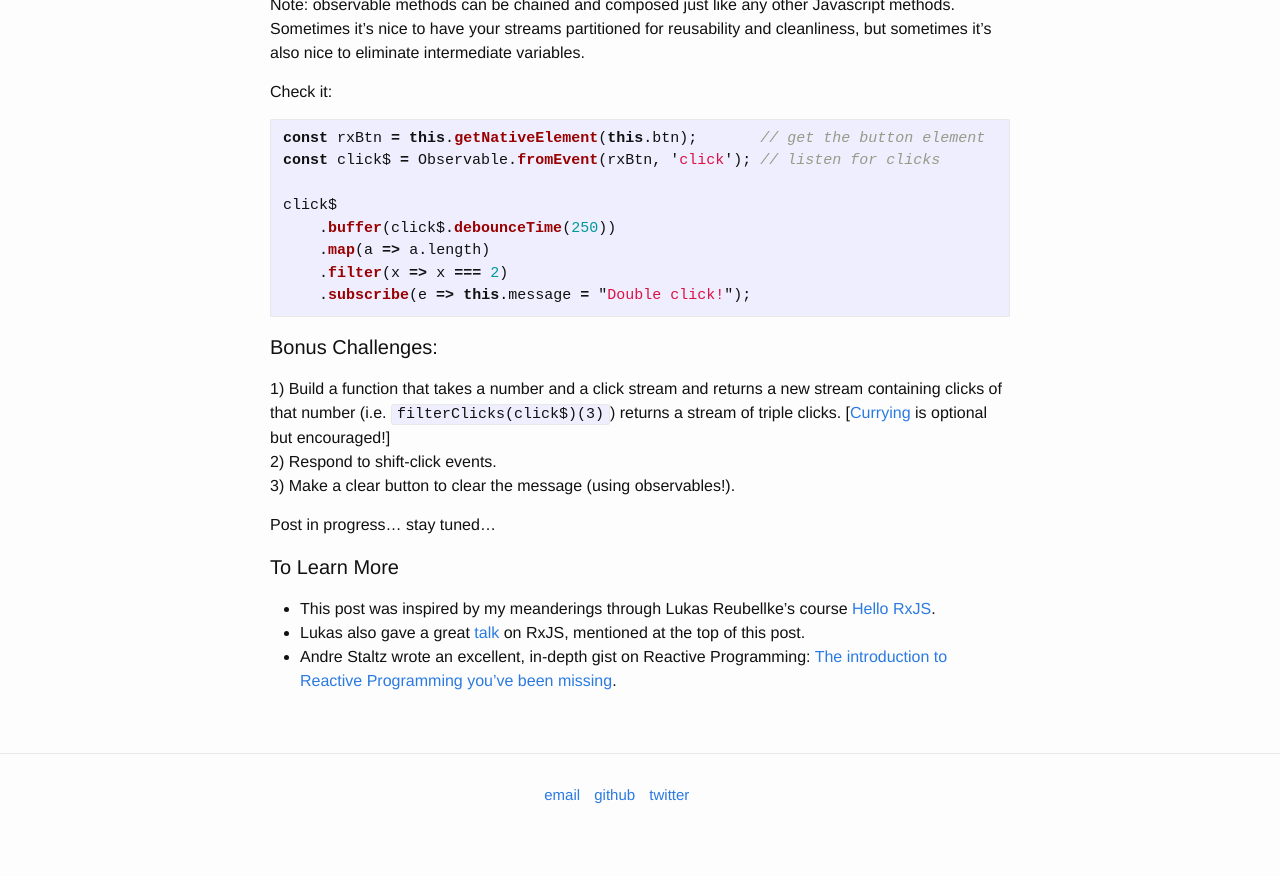
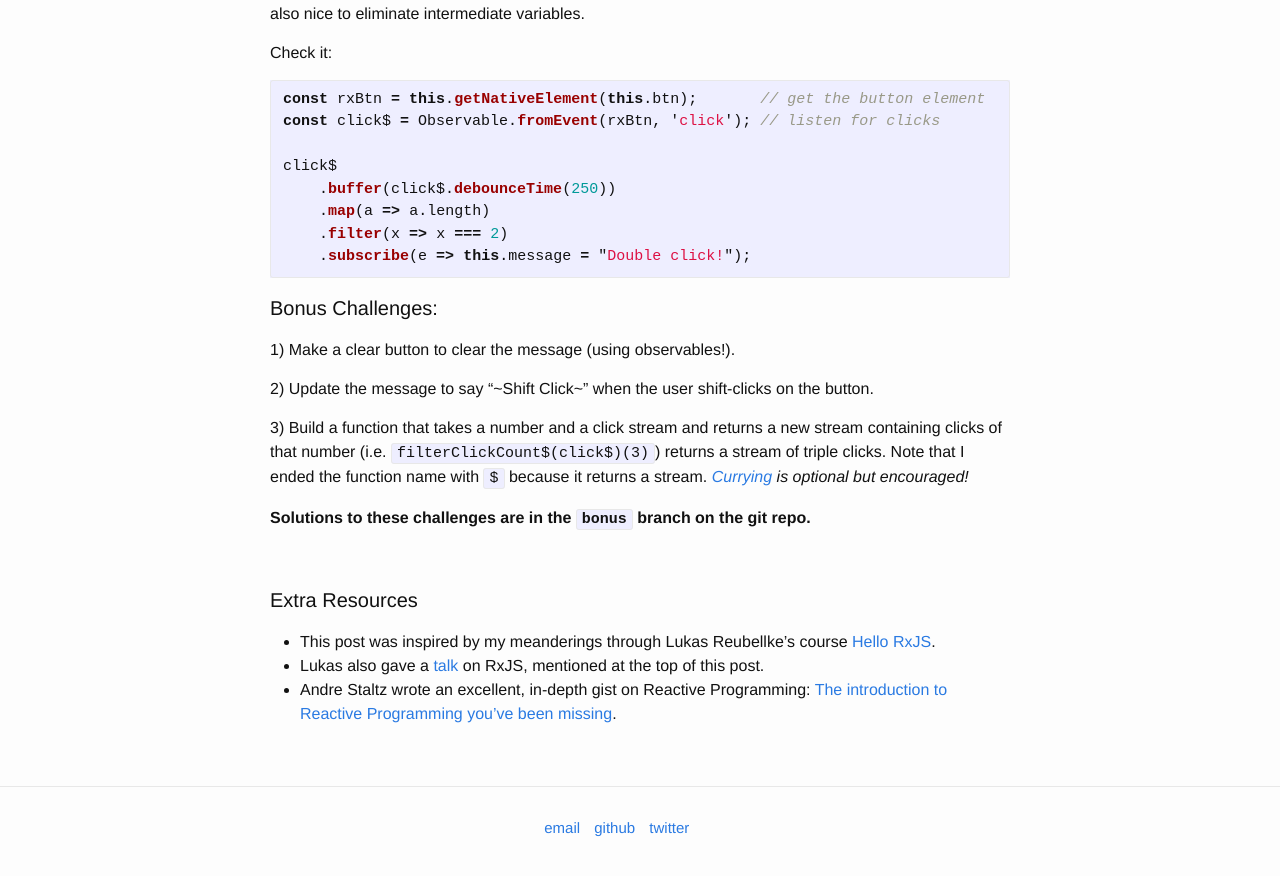
Before and after one commit to vincecampanale/blog, a Jekyll site: the page built from _posts/2017-05-24-learn-rxjs-with-a-button.markdown, in a window 1280 px wide and 900 px high, scrolled down 6082 px. Shown: the top 876 px of the window. Built offline with Jekyll 4.4.1, drawn with Linux system fonts in a browser that asks for light colours; some of the changed text lies outside the part shown.

Commit message:
post(learn-rxjs): polish post

```diff
--- a/_posts/2017-05-24-learn-rxjs-with-a-button.markdown
+++ b/_posts/2017-05-24-learn-rxjs-with-a-button.markdown
@@ -1,10 +1,9 @@
 ---
 layout: post
 title:  "Learn RxJS with a Button"
-description: "Several core concepts of RxJS delivered via a simple button."
+description: "Step-by-step introduction to declarative code, observable streams, RxJS operators, and Reactive Programming in practice."
 date: 2017-05-24
 ---
-[ POST UNDER CONSTRUCTION -- READ ON, BUT BEWARE OF CLIFFHANGERS! ]
 
 Welcome. The goal of this post is to teach you the fundamentals of Reactive Extensions for Javascript (RxJS). I will only scrape the surface of this very cool library to give you a sense of what you can do with it, but there is so much more to learn.
 
@@ -272,44 +271,16 @@
 
 
 #### Bonus Challenges:
-1) Build a function that takes a number and a click stream and returns a new stream containing clicks of that number (i.e. `filterClicks(click$)(3)`) returns a stream of triple clicks. [[Currying](http://www.vincecampanale.com/blog/2017/04/22/what-is-currying/) is optional but encouraged!]
-2) Respond to shift-click events.
-3) Make a clear button to clear the message (using observables!).
+1) Make a clear button to clear the message (using observables!).
 
+2) Update the message to say "~Shift Click~" when the user shift-clicks on the button.
 
+3) Build a function that takes a number and a click stream and returns a new stream containing clicks of that number (i.e. `filterClickCount$(click$)(3)`) returns a stream of triple clicks. Note that I ended the function name with `$` because it returns a stream. *[Currying](http://www.vincecampanale.com/blog/2017/04/22/what-is-currying/) is optional but encouraged!*
 
-Post in progress... stay tuned...
+**Solutions to these challenges are in the `bonus` branch on the git repo.**
 
-
-
-<!--
-    let clickStream = Observable.fromEvent(this.getNativeElement(this.btn), 'click');
-
-    let streamLength = clickStream
-      .filter(event => !event.shiftKey)
-      .buffer( clickStream.debounceTime(250) )
-      .map( list => list.length );
-
-    let singleClicks = streamLength
-      .filter ( x => x === 1 );
-    singleClicks.subscribe(event => this.message = "Clicked!");
-    let doubleClicks = streamLength.filter ( x => x === 2 );
-    doubleClicks.subscribe(event => this.message = "Double Clicked!!");
-    let tripleClicks = streamLength.filter( x => x === 3 );
-    tripleClicks.subscribe(event => this.message = "TRIPLE Clicked!!!");
-
-
-
-    const shiftKey = clickStream
-      .filter( event => event.shiftKey )
-      .map( event => '~ Shift Clicked ~' );
-
-    shiftKey.subscribe( message => this.message = message );
--->
-
-
-
-#### To Learn More
+<br />
+#### Extra Resources
 * This post was inspired by my meanderings through Lukas Reubellke's course [Hello RxJS](https://courses.ultimateangular.com/p/hello-rxjs).
-* Lukas also gave a great [talk](https://www.youtube.com/watch?v=5CTL7aqSvJU) on RxJS, mentioned at the top of this post.
+* Lukas also gave a [talk](https://www.youtube.com/watch?v=5CTL7aqSvJU) on RxJS, mentioned at the top of this post.
 * Andre Staltz wrote an excellent, in-depth gist on Reactive Programming: [The introduction to Reactive Programming you've been missing](https://gist.github.com/staltz/868e7e9bc2a7b8c1f754).
```
